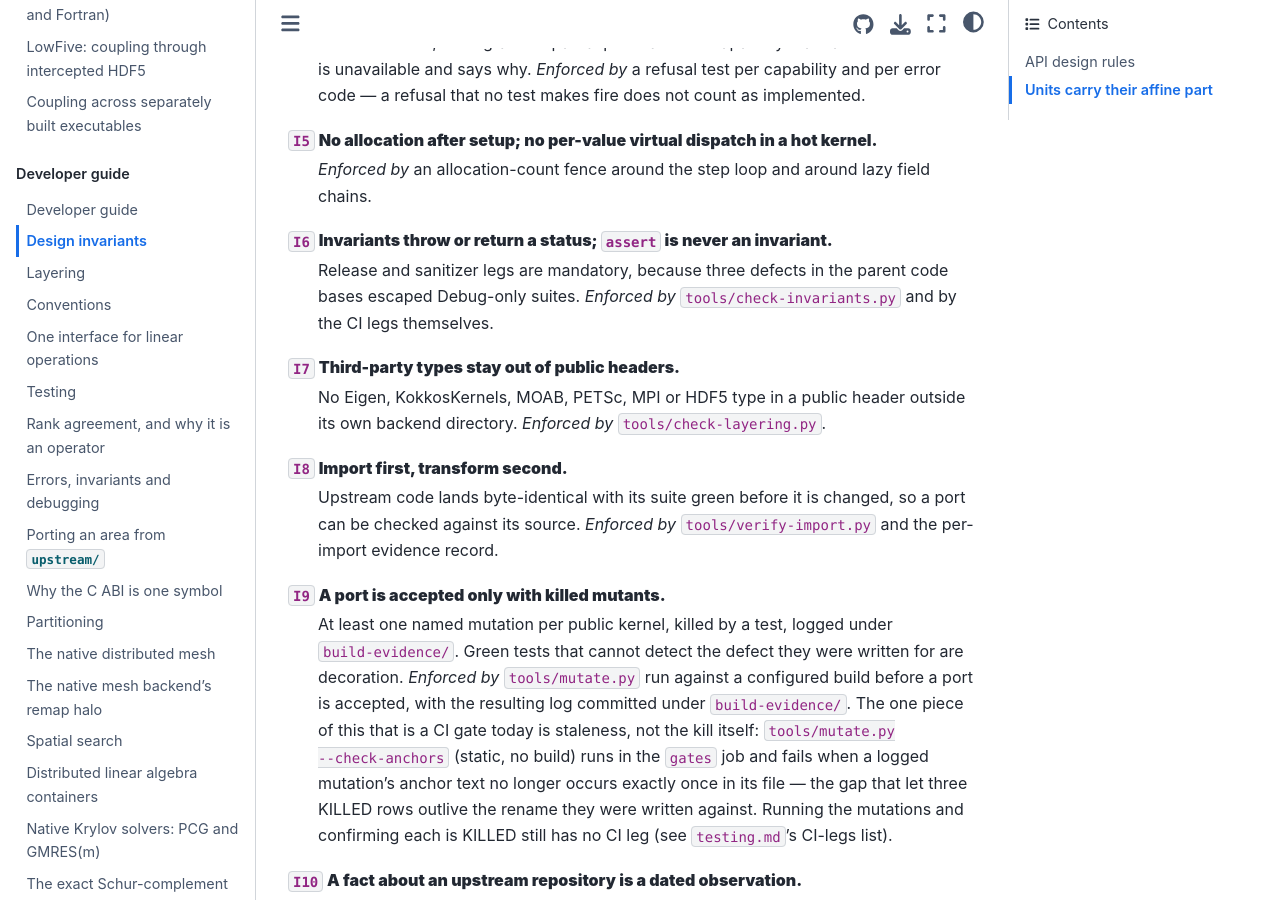
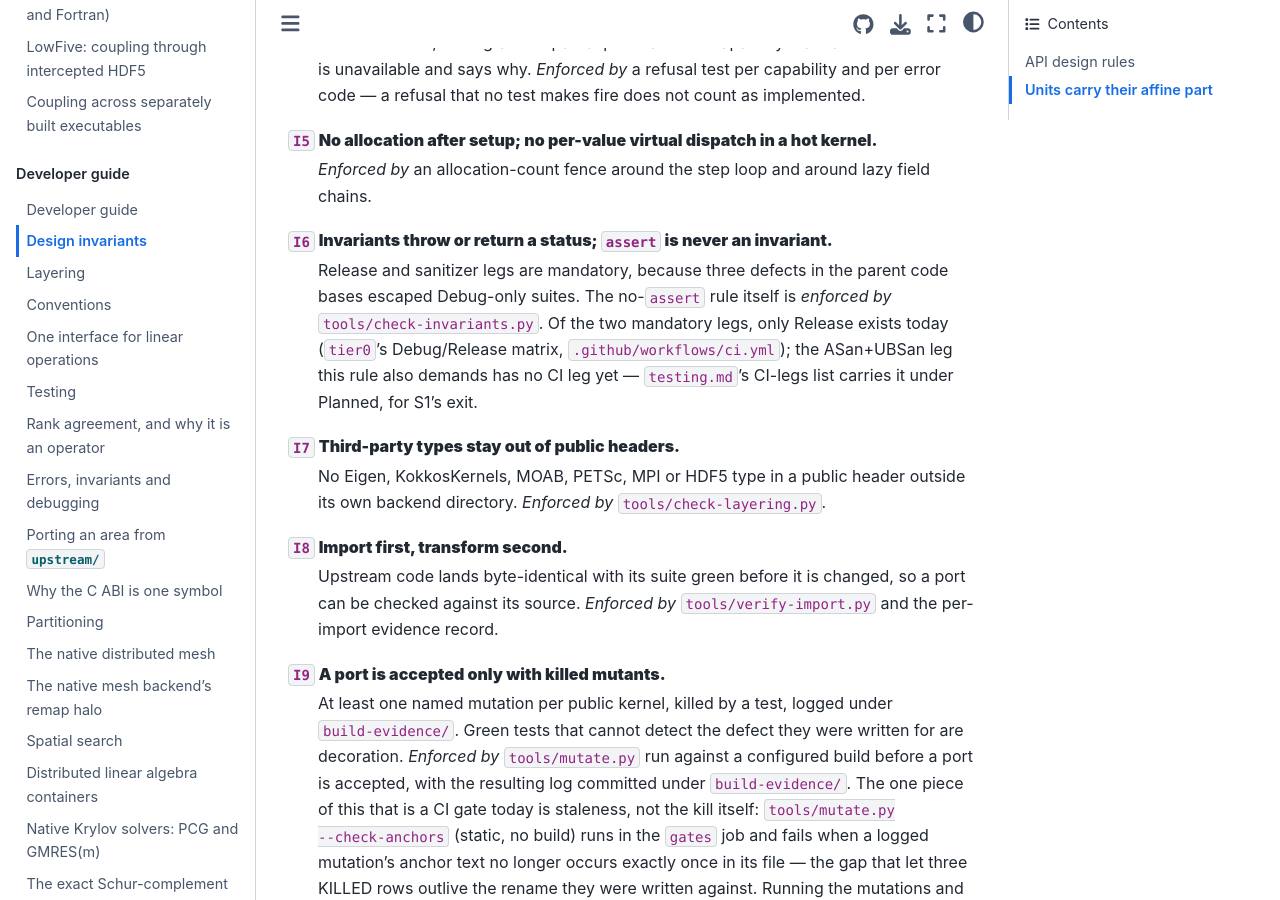
Before and after one commit to vijaysm/fuse, a Sphinx documentation site: the page built from docs/dev/invariants.md, in a window 1280 px wide and 900 px high, scrolled down 587 px. Built offline with Sphinx 7.4.7 and the Sphinx Book theme 1.1.4, drawn with Linux system fonts in a browser that asks for light colours; pages that are not in the unit, such as notebooks, are missing from menus.

Commit message:
Restate the sanitizer-leg enforcement of I6 honestly
invariants.md claimed a sanitizer CI leg enforces the invariant, but
only the Release leg exists. Say that the no-assert rule is enforced by
tools/check-invariants.py and that only the Release leg is present
today.

```diff
--- a/docs/dev/invariants.md
+++ b/docs/dev/invariants.md
@@ -28,7 +28,10 @@ no enforcement is a preference.
 
 `I6` **Invariants throw or return a status; `assert` is never an invariant.**
 : Release and sanitizer legs are mandatory, because three defects in the parent code bases escaped
-  Debug-only suites. *Enforced by* `tools/check-invariants.py` and by the CI legs themselves.
+  Debug-only suites. The no-`assert` rule itself is *enforced by* `tools/check-invariants.py`. Of
+  the two mandatory legs, only Release exists today (`tier0`'s Debug/Release matrix,
+  `.github/workflows/ci.yml`); the ASan+UBSan leg this rule also demands has no CI leg yet —
+  `testing.md`'s CI-legs list carries it under Planned, for S1's exit.
 
 `I7` **Third-party types stay out of public headers.**
 : No Eigen, KokkosKernels, MOAB, PETSc, MPI or HDF5 type in a public header outside its own backend
```
